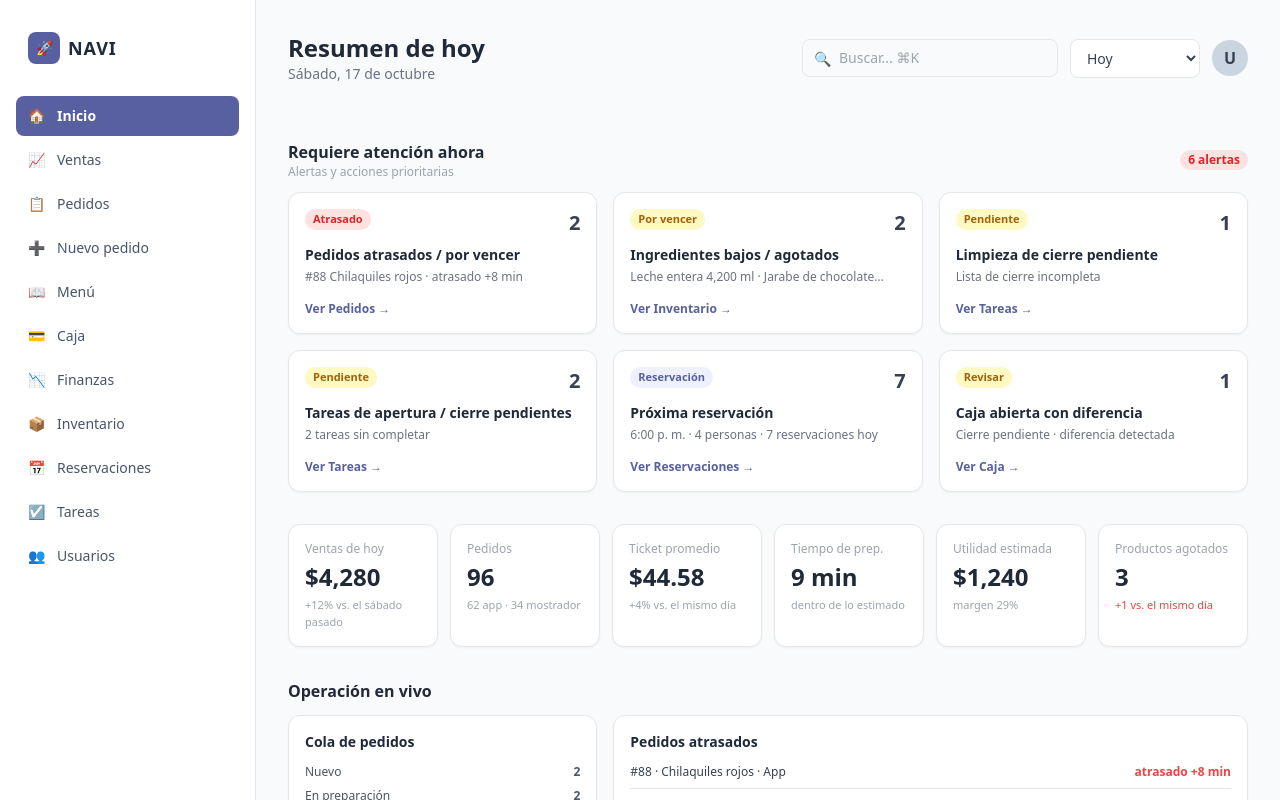
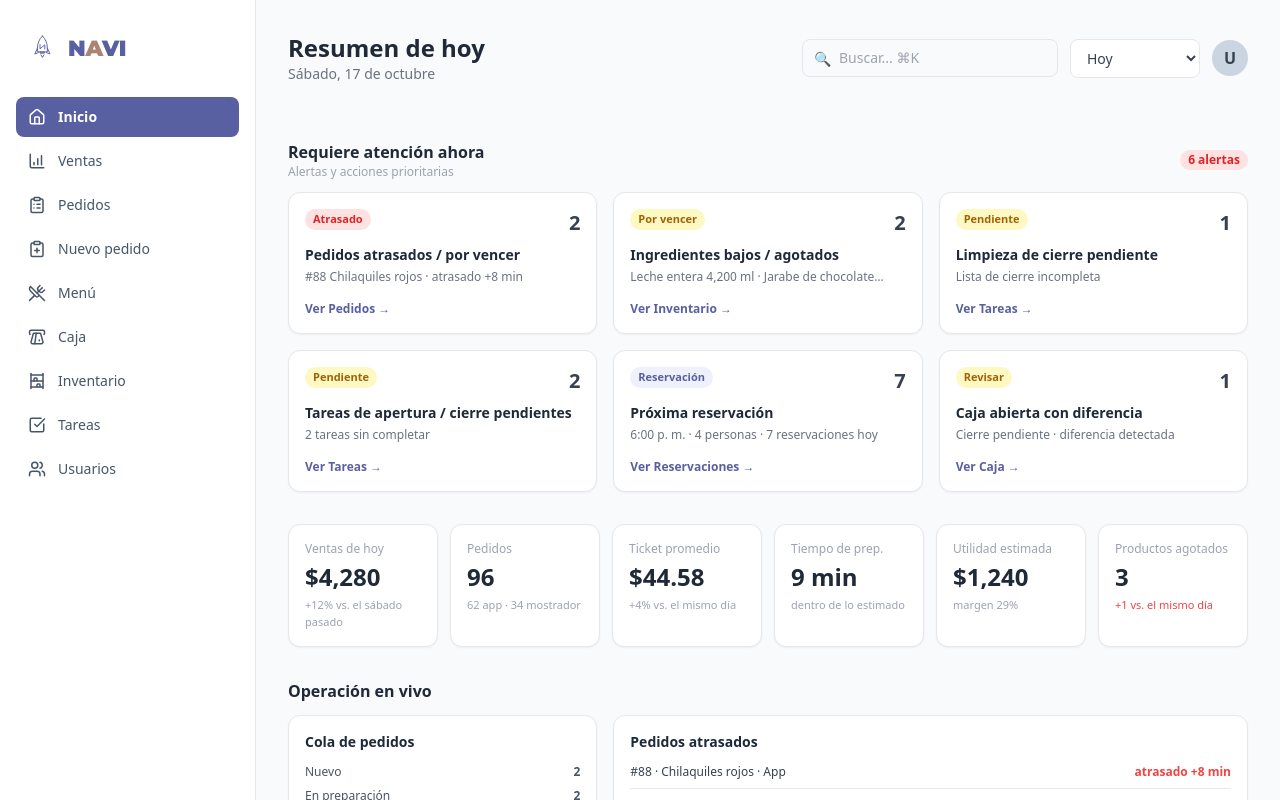
Before and after one commit to AbrilHerrera-svg/NAVI-web, a React (Vite) app in the folder NAVI-web/: page / in a window 1280 px wide. Shown: the top 800 px of the page. Built offline with nearby package versions, Linux system fonts and the light colour scheme.

Commit message:
refactor(layout): wire App.tsx to use extracted Sidebar component

```diff
--- a/NAVI-web/src/App.tsx
+++ b/NAVI-web/src/App.tsx
@@ -1,104 +1,47 @@
-import { useState } from 'react';
-import DashboardPage from './pages/DashboardPage';
-import SalesPage from './pages/SalesPage';
-import NewOrderPage from './pages/NewOrderPage';
-import OrdersPage from './pages/OrdersPage';
-import MenuPage from './pages/MenuPage';
+import { useState } from "react";
+import DashboardPage from "./pages/DashboardPage";
+import SalesPage from "./pages/SalesPage";
+import NewOrderPage from "./pages/NewOrderPage";
+import OrdersPage from "./pages/OrdersPage";
+import MenuPage from "./pages/MenuPage";
+import Sidebar, {type PageId} from "./components/layout/Sidebar";
 // Puedes importar aquí tus otras páginas a medida que las crees
 
-type PageId =
-  | 'dashboard'
-  | 'sales'
-  | 'orders'
-  | 'new-order'
-  | 'menu'
-  | 'cash-register'
-  | 'finances'
-  | 'inventory'
-  | 'reservations'
-  | 'tasks'
-  | 'users';
-
-const menuItems: { id: PageId; label: string; icon: string }[] = [
-  { id: 'dashboard', label: 'Inicio', icon: '🏠' },
-  { id: 'sales', label: 'Ventas', icon: '📈' },
-  { id: 'orders', label: 'Pedidos', icon: '📋' },
-  { id: 'new-order', label: 'Nuevo pedido', icon: '➕' },
-  { id: 'menu', label: 'Menú', icon: '📖' },
-  { id: 'cash-register', label: 'Caja', icon: '💳' },
-  { id: 'finances', label: 'Finanzas', icon: '📉' },
-  { id: 'inventory', label: 'Inventario', icon: '📦' },
-  { id: 'reservations', label: 'Reservaciones', icon: '📅' },
-  { id: 'tasks', label: 'Tareas', icon: '☑️' },
-  { id: 'users', label: 'Usuarios', icon: '👥' },
-];
-
 function App() {
-  const [currentPage, setCurrentPage] = useState<PageId>('dashboard');
+  const [currentPage, setCurrentPage] = useState<PageId>("dashboard");
 
   // Renderizado dinámico según la opción seleccionada
   const renderCurrentPage = () => {
     switch (currentPage) {
-      case 'dashboard':
+      case "dashboard":
         return <DashboardPage />;
-      case 'sales':
+      case "sales":
         return <SalesPage />;
-      case 'new-order':
+      case "new-order":
         return <NewOrderPage />;
-        case 'orders':
-        return <OrdersPage onNavigateToNewOrder={() => setCurrentPage('new-order')} />;
-        case 'menu':
+      case "orders":
+        return (
+          <OrdersPage
+            onNavigateToNewOrder={() => setCurrentPage("new-order")}
+          />
+        );
+      case "menu":
         return <MenuPage />;
       default:
         return (
           <div className="p-8 text-center text-slate-400">
-            <h2 className="text-xl font-bold text-slate-700 mb-2 capitalize">{currentPage}</h2>
+            <h2 className="text-xl font-bold text-slate-700 mb-2 capitalize">
+              {currentPage}
+            </h2>
             <p>Esta pantalla aún está en construcción.</p>
           </div>
         );
     }
   };
-
   return (
     <div className="flex min-h-screen bg-slate-50 font-sans text-slate-800">
-      {/* Sidebar de NAVI */}
-      <aside className="w-64 border-r border-slate-200 bg-white p-4 flex flex-col justify-between shrink-0 hidden md:flex">
-        <div>
-          {/* Logo */}
-          <div className="flex items-center gap-2 px-3 py-4 mb-4">
-            <div className="w-8 h-8 rounded-lg bg-[#5960A1] flex items-center justify-center text-white font-bold text-sm shadow-xs">
-              🚀
-            </div>
-            <span className="font-extrabold text-lg tracking-wider text-slate-800">NAVI</span>
-          </div>
-
-          {/* Menú de navegación dinámico */}
-          <nav className="space-y-1 text-sm font-medium">
-            {menuItems.map((item) => {
-              const isActive = currentPage === item.id;
-              return (
-                <button
-                  key={item.id}
-                  onClick={() => setCurrentPage(item.id)}
-                  className={`w-full flex items-center gap-3 px-3 py-2.5 rounded-lg transition-colors cursor-pointer ${
-                    isActive
-                      ? 'bg-[#5960A1] text-white font-semibold shadow-xs'
-                      : 'text-slate-600 hover:bg-slate-100'
-                  }`}
-                >
-                  <span>{item.icon}</span>
-                  {item.label}
-                </button>
-              );
-            })}
-          </nav>
-        </div>
-      </aside>
-
-      {/* Contenido dinámico */}
-      <main className="flex-1 overflow-y-auto">
-        {renderCurrentPage()}
-      </main>
+      <Sidebar currentPage={currentPage} onNavigate={setCurrentPage} />
+      <main className="flex-1 overflow-y-auto">{renderCurrentPage()}</main>
     </div>
   );
 }
```
